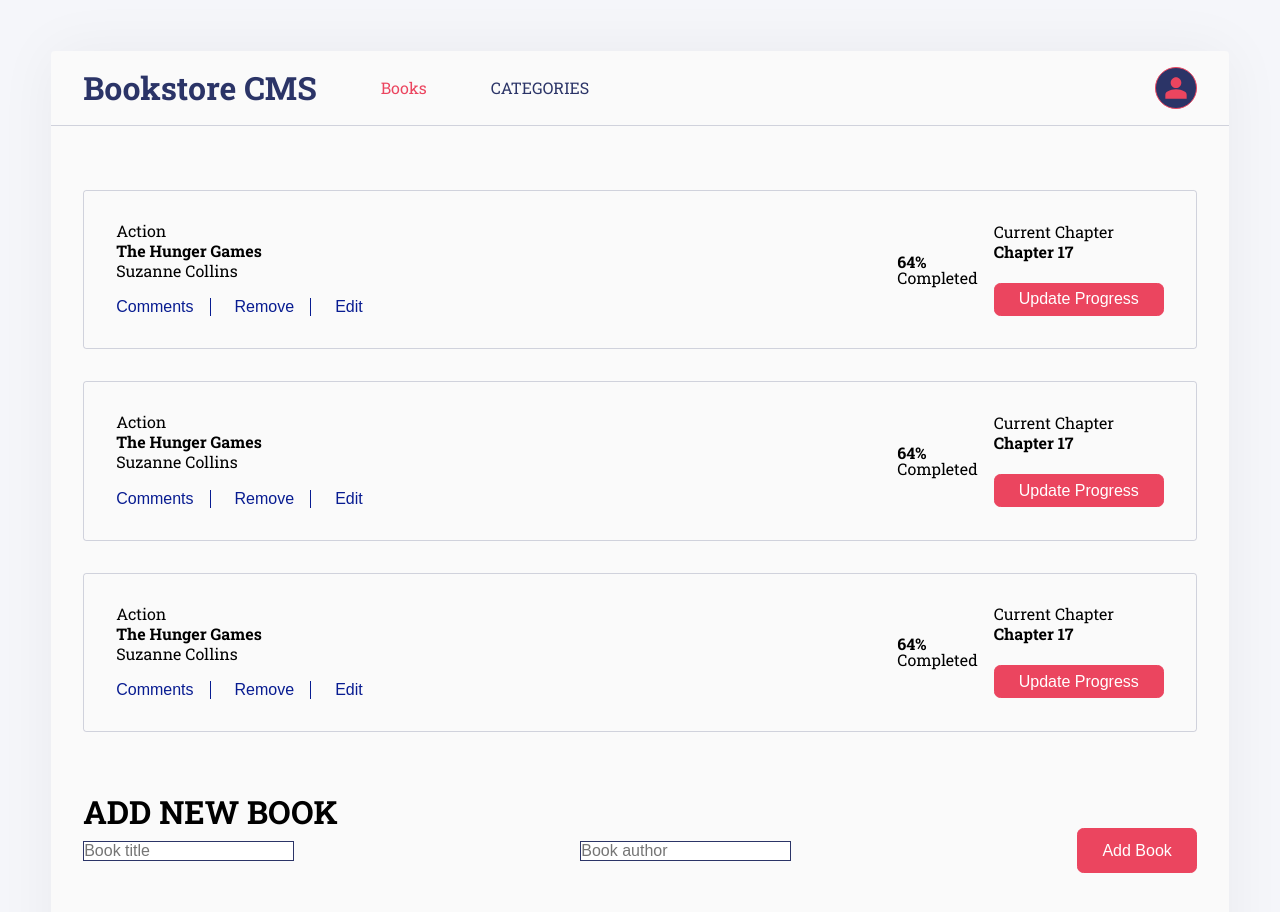
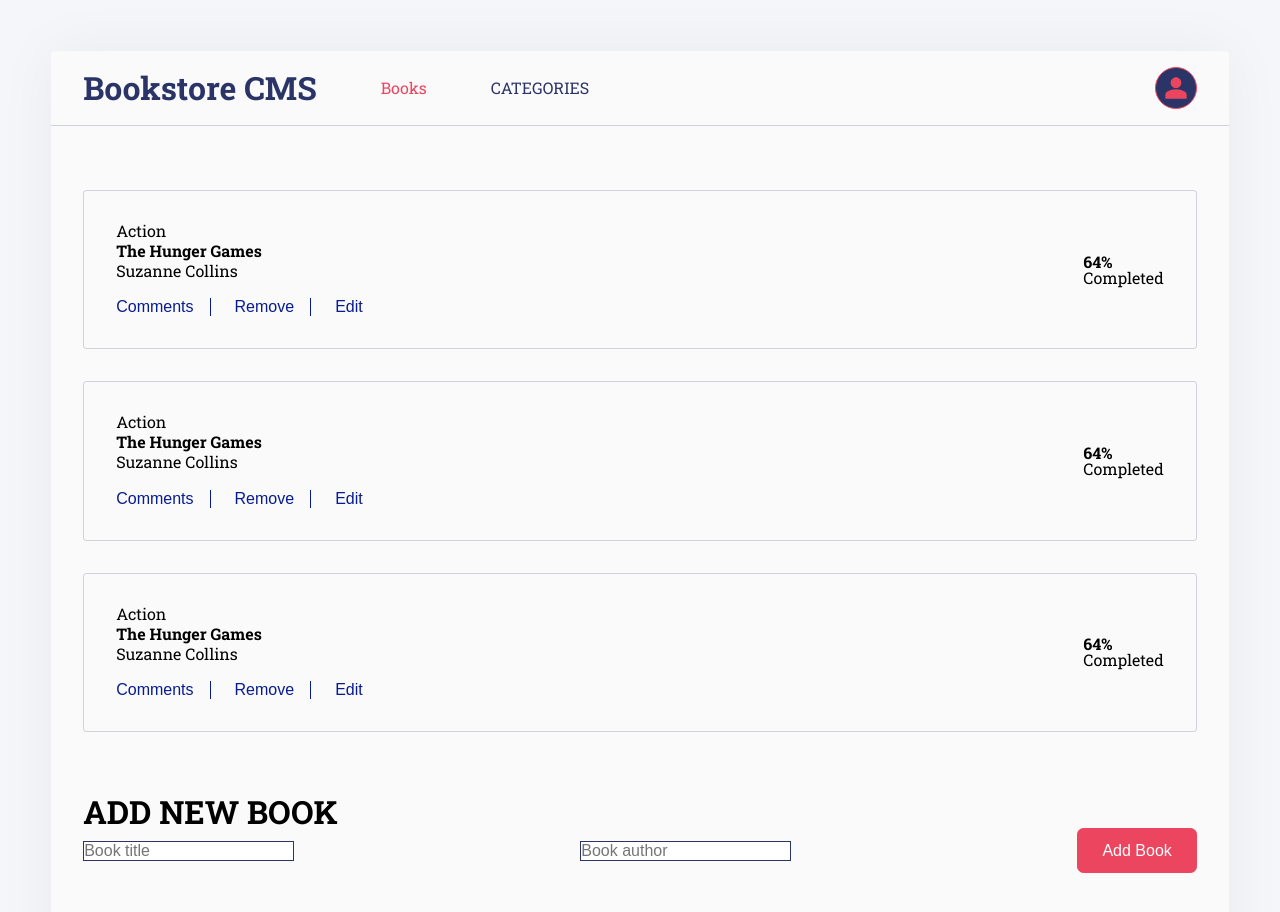
Before and after one commit to shahadat3669/react-bookstore, a React (Create React App) app: page / in a window 1280 px wide. Shown: the top 912 px of the page. Built offline with nearby package versions, Linux system fonts and the light colour scheme.

Commit message:
Dispatch deleteBook in book.jsx file.

```diff
--- a/src/components/books/Book.jsx
+++ b/src/components/books/Book.jsx
@@ -1,13 +1,17 @@
 import React from 'react';
 import PropTypes from 'prop-types';
+import { useDispatch } from 'react-redux';
 
 import styles from './Book.module.scss';
+import { deleteBook } from '../../redux/books/books';
 
 const Book = ({ book }) => {
-  const {
-    author, title, category, progress,
-  } = book;
-  const { currentChapter } = progress;
+  // eslint-disable-next-line
+  const { item_id, author, title, category, completed } = book;
+  const dispatch = useDispatch();
+  const handleRemoveBtnClick = () => {
+    dispatch(deleteBook(item_id));
+  };
   return (
     <div className={styles.book}>
       <div className={styles.book__left}>
@@ -17,13 +21,23 @@ const Book = ({ book }) => {
           <p className={styles.book__author}>{author}</p>
         </div>
         <div className={styles['book__btn-group']}>
-          <button type="button" className={styles.book__btn}>
+          <button
+            type="button"
+            className={styles.book__btn}
+          >
             Comments
           </button>
-          <button type="button" className={styles.book__btn}>
+          <button
+            type="button"
+            className={styles.book__btn}
+            onClick={handleRemoveBtnClick}
+          >
             Remove
           </button>
-          <button type="button" className={styles.book__btn}>
+          <button
+            type="button"
+            className={styles.book__btn}
+          >
             Edit
           </button>
         </div>
@@ -31,25 +45,28 @@ const Book = ({ book }) => {
       <div className={styles.book__right}>
         <div className={styles['book__progress-container']}>
           <div className={styles['book__progress-container']}>
-            <h4 className={styles['book__progress-title']}>64%</h4>
+            <h4 className={styles['book__progress-title']}>
+              {`${completed}%`}
+            </h4>
             <p className={styles['book__progress-complete']}>Completed</p>
           </div>
         </div>
-        <div className={styles['book__chapter-details']}>
+        {/* <div className={styles['book__chapter-details']}>
           <div className={styles['book__chapter-container']}>
             <span className={styles['book__chapter-name']}>
               Current Chapter
             </span>
-            <h4 className={styles['book__chapter-title']}>
-              {currentChapter}
-            </h4>
+            <h4 className={styles['book__chapter-title']}>{completed}</h4>
           </div>
           <div className={styles['book__chapter-btn-wrapper']}>
-            <button type="button" className={styles['book__chapter-btn']}>
+            <button
+              type="button"
+              className={styles['book__chapter-btn']}
+            >
               Update Progress
             </button>
           </div>
-        </div>
+        </div> */}
       </div>
     </div>
   );
```
